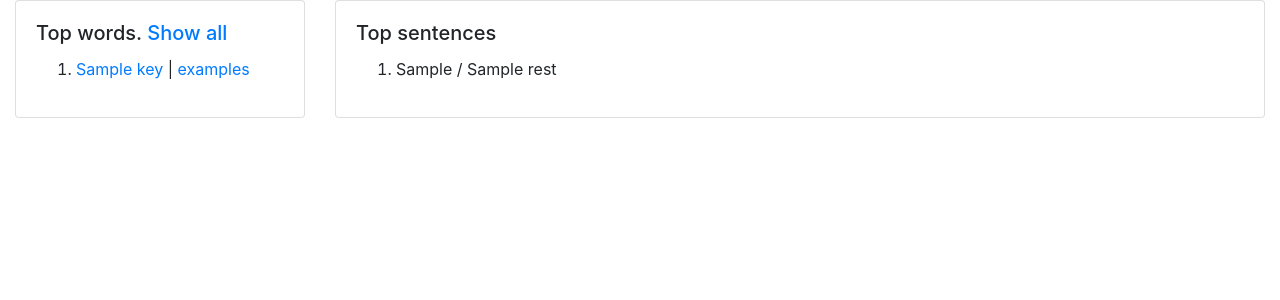
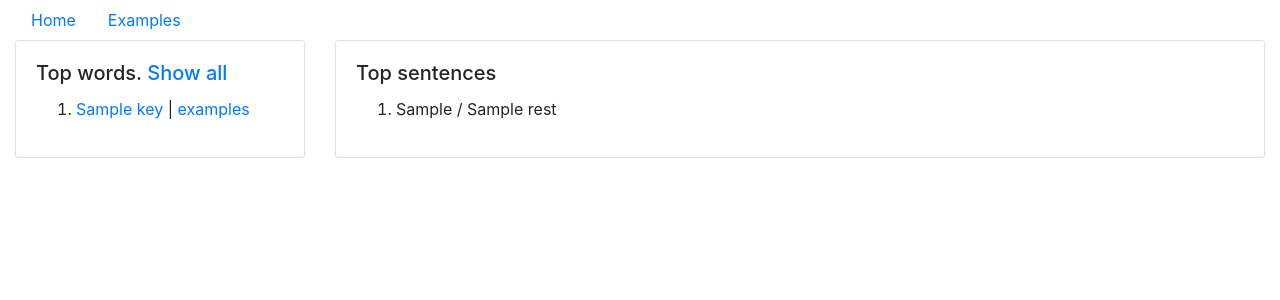
Before and after one commit to sebatyler/easy_deutsch, a Django app: template templates/home.html in a window 1280 px wide. Shown: the top 300 px of the page. Run offline with Django 3.2, Linux system fonts and the light colour scheme; the template is opened without the code that fills it: most values are stand-ins (such as "Sample title", 1, 10 or a date in 2020); parts of the project's set-up code (start-up, migrations or seed data) failed here and were passed over; some libraries are stand-ins or nearby versions.

Commit message:
Add link

```diff
--- a/templates/home.html
+++ b/templates/home.html
@@ -18,6 +18,14 @@
 </head>
 <body>
 <div class="container-fluid">
+    <ul class="nav">
+        <li class="nav-item">
+            <a class="nav-link" href="{% url 'home' %}">Home</a>
+        </li>
+        <li class="nav-item">
+            <a class="nav-link" href="#examples">Examples</a>
+        </li>
+    </ul>
     <div class="row">
         <div class="col-sm-3">
             <div class="card" style="width: 100%;">
@@ -33,7 +41,7 @@
             </div>
         </div>
         <div class="col">
-            <div class="card" style="width: 100%;">
+            <div class="card" id="examples" style="width: 100%;">
                 <div class="card-body">
                     <h5 class="card-title">Top sentences</h5>
                     <ol>
--- a/templates/search.html
+++ b/templates/search.html
@@ -17,7 +17,7 @@
     -->
 </head>
 <body>
-<div class="container">
+<div class="container-fluid">
     <ul class="nav">
         <li class="nav-item">
             <a class="nav-link" href="{% url 'home' %}">Home</a>
```
